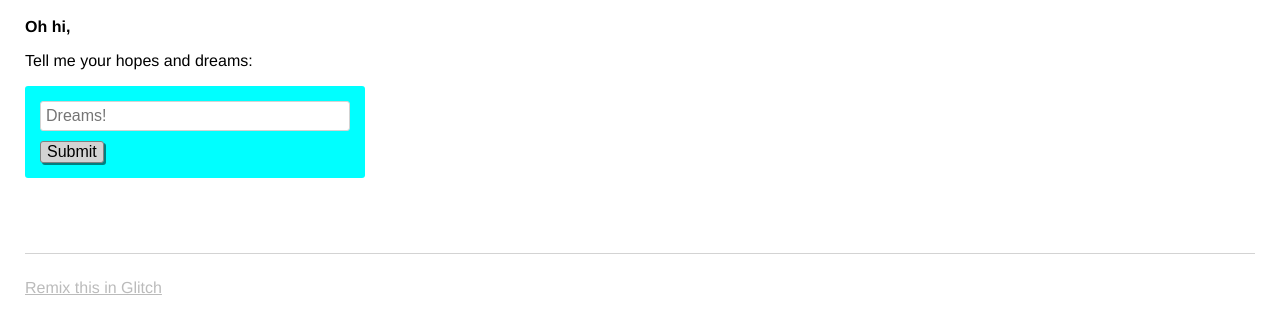
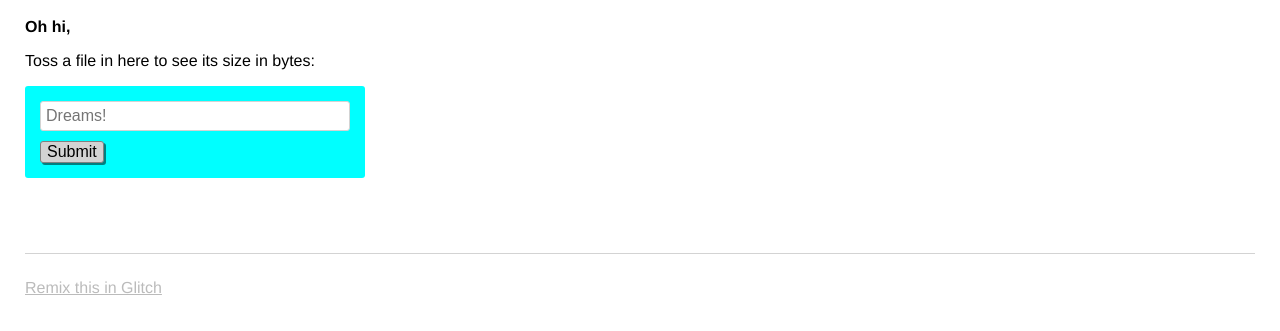
Before and after one commit to Slitzweitz/uncovered-ocean, a plain HTML site: page views/index.html in a window 1280 px wide. Shown: the part 65-396 px from the top of the page. Drawn offline with nearby package versions, Linux system fonts and the light colour scheme; no server answers.

Commit message:
Checkpoint

```diff
--- a/views/index.html
+++ b/views/index.html
@@ -27,7 +27,7 @@
 
     <main>
       <p class="bold">Oh hi,</p>
-      <p>Tell me your hopes and dreams:</p>
+      <p>Toss a file in here to see its size in bytes:</p>
       <form>
         <input type="text" maxlength="100" placeholder="Dreams!">
         <button type="submit">Submit</button>
```
